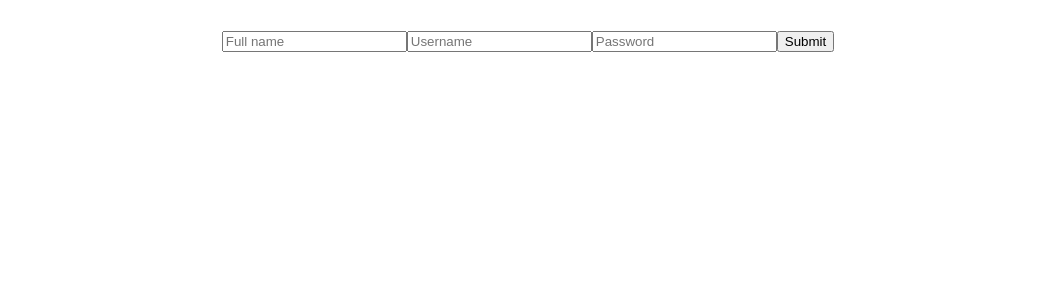
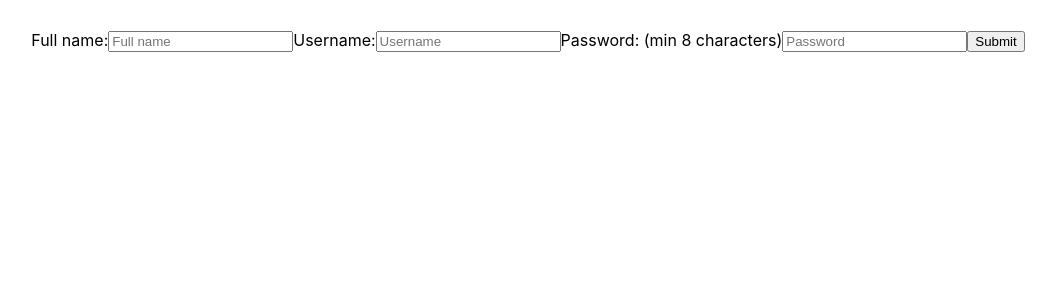
Before and after one commit to tamaskovacs0408/crypto_app, a React (Create React App) app: page / in a window 1280 px wide. Shown: the top 300 px of the page, without its empty margins (112-1168 px from the left). Built offline with nearby package versions, Linux system fonts and the light colour scheme.

Commit message:
Create form

```diff
--- a/src/Components/SignUp/SignUp.jsx
+++ b/src/Components/SignUp/SignUp.jsx
@@ -11,31 +11,38 @@ export default function SignUp() {
     <div className="form_container">
       <form>
         <label htmlFor="fullname">
+          Full name:
           <input
             id="fullname"
             type="text"
             value={name}
             placeholder="Full name"
             aria-label="fullname"
+            onChange={(e) => setName(e.target.value)}
           />
         </label>
         <label htmlFor="username">
+          Username:
           <input
             id="username"
             type="text"
             value={userName}
             placeholder="Username"
             aria-label="username"
+            onChange={(e) => setUsername(e.target.value)}
             required
           />
         </label>
         <label htmlFor="psw">
+          Password: (min 8 characters)
           <input
             id="psw"
             type="password"
             value={password}
             placeholder="Password"
+            minLength={8}
             aria-label="password"
+            onChange={(e) => setPassword(e.target.value)}
             required
           />
         </label>
```
